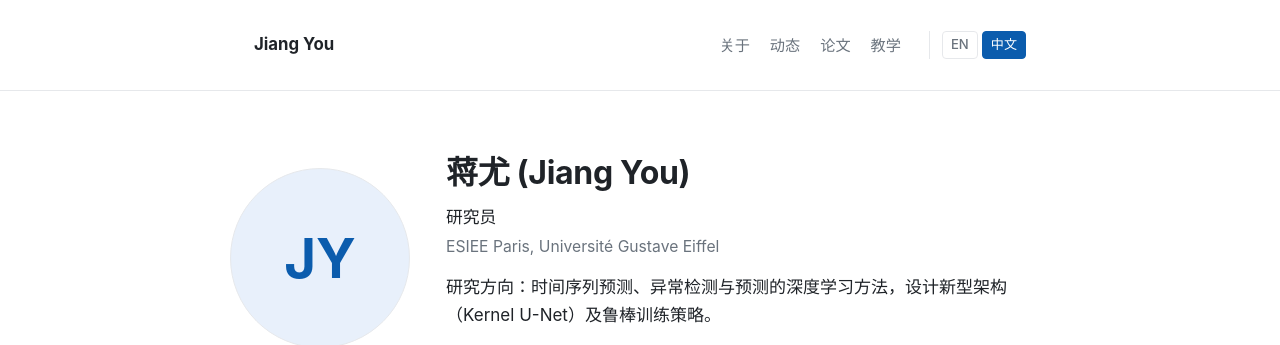
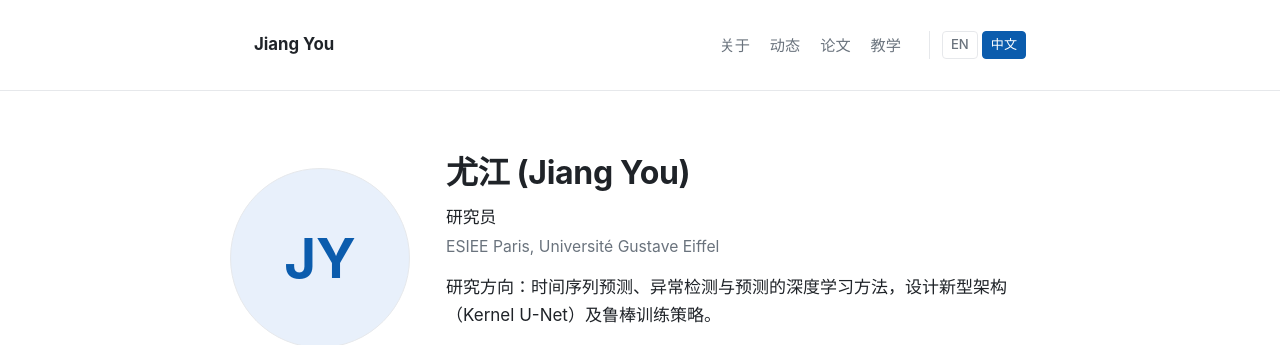
Before and after one commit to JiangYou2025/JiangYou2025.github.io, a Jekyll site: the page built from zh.markdown, in a window 1280 px wide and 900 px high. Shown: the top 345 px of the window. Built offline with Jekyll 4.4.1, drawn with Linux system fonts in a browser that asks for light colours.

Commit message:
Fix Chinese name: 蒋尤 → 尤江
Co-Authored-By: Claude Opus 4.6 (1M context) <noreply@anthropic.com>

```diff
--- a/zh.markdown
+++ b/zh.markdown
@@ -2,13 +2,13 @@
 layout: default
 title: "主页"
 permalink: /zh/
-description: 蒋尤个人主页 — 时间序列预测、异常检测与预测的深度学习研究。
+description: 尤江个人主页 — 时间序列预测、异常检测与预测的深度学习研究。
 ---
 
 <header class="wrap profile" id="top">
   <div class="avatar">JY</div>
   <div class="intro">
-    <h1>蒋尤 (Jiang You)</h1>
+    <h1>尤江 (Jiang You)</h1>
     <p class="title">研究员</p>
     <p class="affiliation">ESIEE Paris, Université Gustave Eiffel</p>
     <p class="tagline">
```
